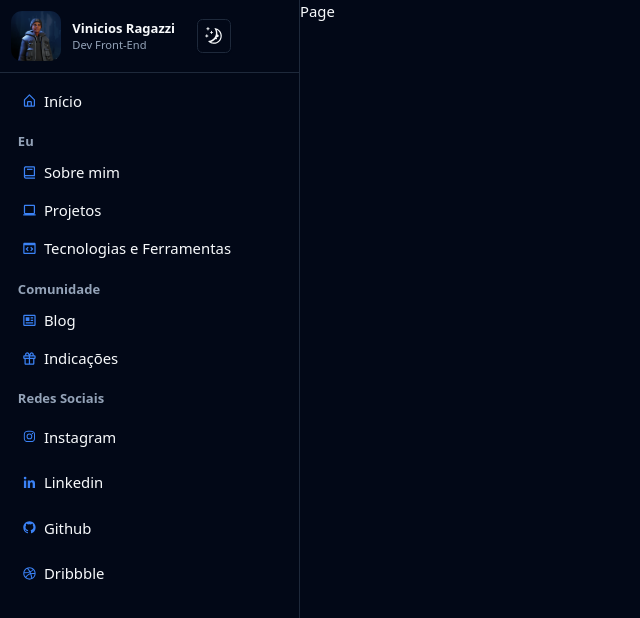
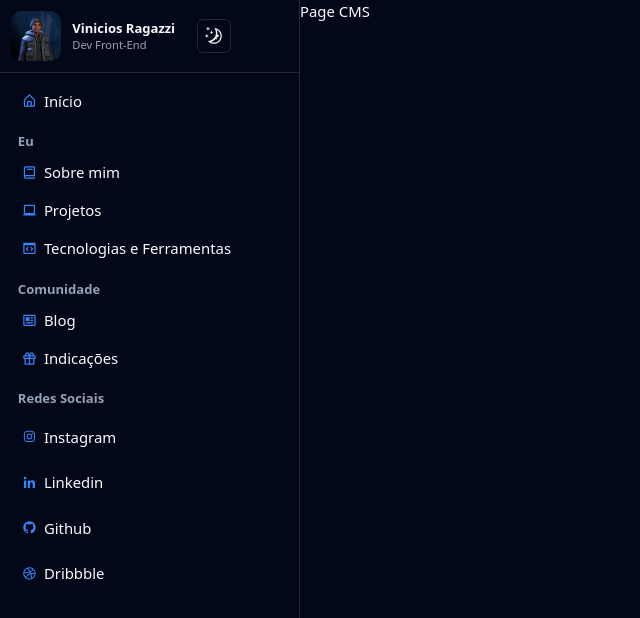
Before and after one commit to viniciosragazzidev/viniciosragazzi, a Next.js app: page /cms in a window 1280 px wide. Shown: the top 618 px of the page, without its empty margins (0-640 px from the left). Built offline with nearby package versions, Linux system fonts and the light colour scheme.

Commit message:
first commit

```diff
--- a/src/app/cms/page.tsx
+++ b/src/app/cms/page.tsx
@@ -1,5 +1,5 @@
 const CMSPage = () => {
-  return <h1>Page</h1>;
+  return <h1>Page CMS</h1>;
 };
 
 export default CMSPage;
```
